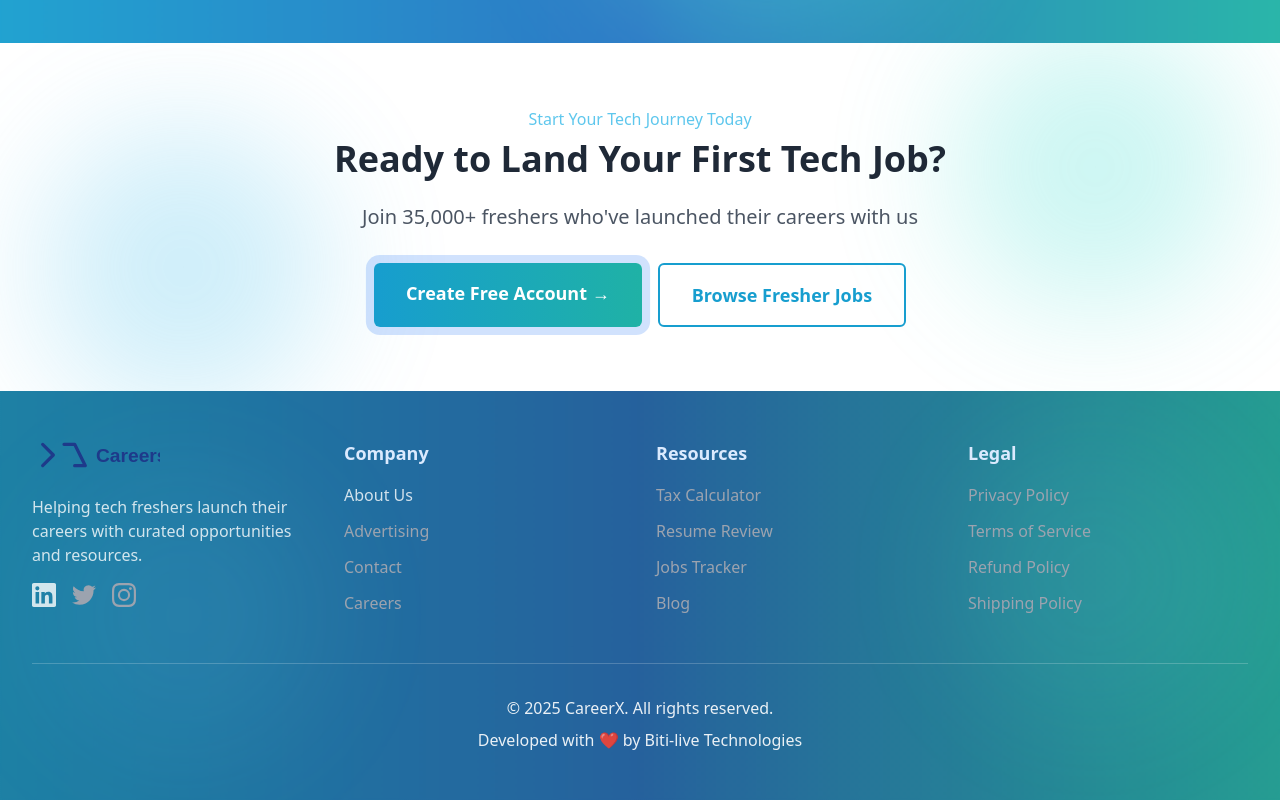
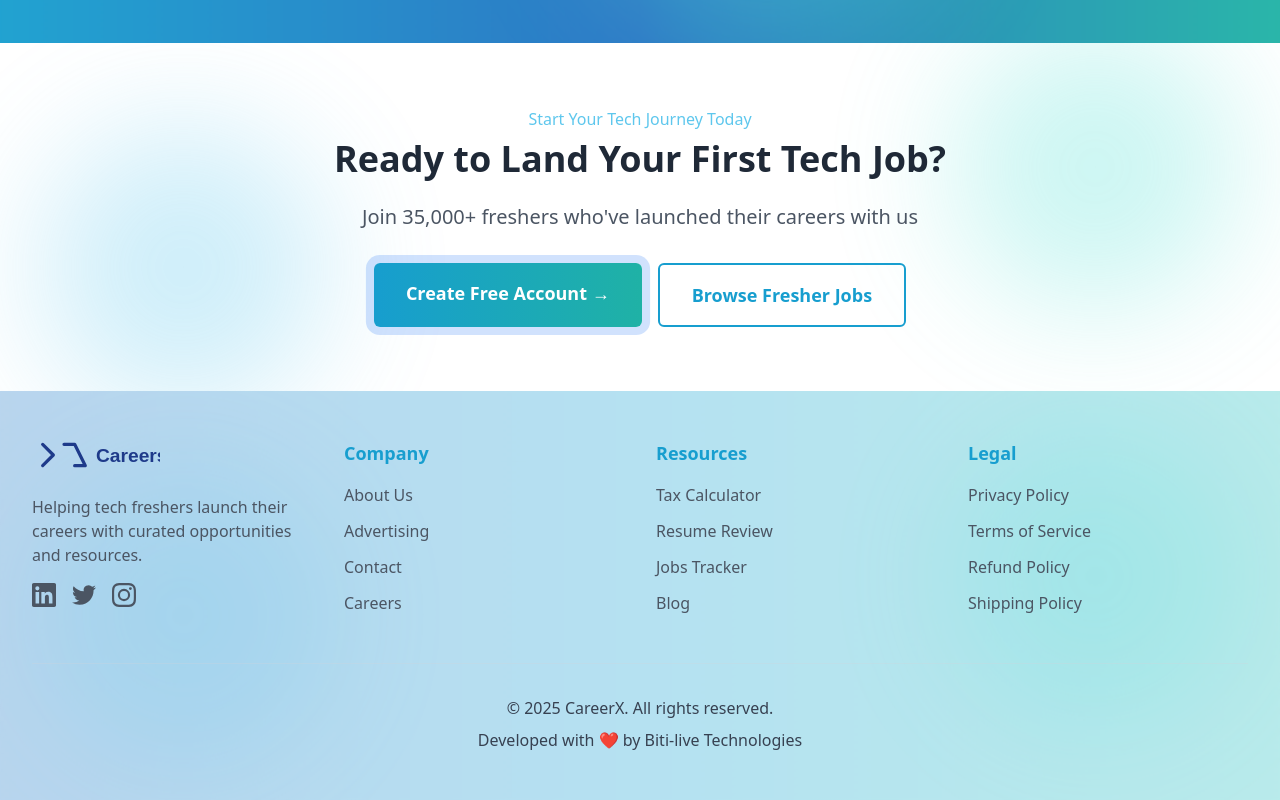
Before and after one commit to BitHiveTechnologies/X_Career-Website, a Next.js app: page / in a window 1280 px wide. Shown: the part 3858-4658 px from the top of the page. Built offline with nearby package versions, Linux system fonts and the light colour scheme.

Commit message:
Save before restoring backup

```diff
--- a/app/page.tsx
+++ b/app/page.tsx
@@ -1990,11 +1990,11 @@ export default function Page() {
 
             {/* Footer */}
             <footer
-                className="bg-gradient-to-r from-[hsl(196,80%,35%)] via-[hsl(210,70%,35%)] to-[hsl(175,70%,35%)] backdrop-blur-md text-white relative overflow-hidden"
+                className="bg-gradient-to-r from-[hsl(210,60%,85%)] via-[hsl(196,70%,85%)] to-[hsl(175,60%,85%)] text-gray-800 relative overflow-hidden"
                 data-oid="3thd4hw"
             >
                 {/* Subtle animated background elements */}
-                <div className="absolute inset-0 overflow-hidden opacity-10" data-oid="g23xp.0">
+                <div className="absolute inset-0 overflow-hidden opacity-20" data-oid="g23xp.0">
                     <div
                         className="absolute top-20 left-10 w-72 h-72 bg-[hsl(196,80%,65%)] rounded-full blur-3xl animate-blob animation-delay-2000"
                         data-oid="2gjrqj3"
@@ -2004,9 +2004,9 @@ export default function Page() {
                         data-oid="u722:sj"
                     ></div>
                 </div>
-                {/* Frosted glass overlay */}
+                {/* Subtle overlay */}
                 <div
-                    className="absolute inset-0 bg-white/5 backdrop-blur-[1px]"
+                    className="absolute inset-0 bg-[hsl(196,80%,45%)]/5 backdrop-blur-[1px]"
                     data-oid="0ybcbpm"
                 ></div>
                 <div
@@ -2016,18 +2016,18 @@ export default function Page() {
                     <div className="grid md:grid-cols-4 gap-8" data-oid="mv5:ho_">
                         <div data-oid="084ju9w">
                             <div className="mb-6" data-oid="ef3o64e">
-                                <div className="text-white" data-oid="m9dhq5u">
+                                <div className="text-[hsl(196,80%,45%)]" data-oid="m9dhq5u">
                                     <Logo data-oid="wur2:xh" />
                                 </div>
                             </div>
-                            <p className="text-white/80 mb-4" data-oid="bqzosa0">
+                            <p className="text-gray-600 mb-4" data-oid="bqzosa0">
                                 Helping tech freshers launch their careers with curated
                                 opportunities and resources.
                             </p>
                             <div className="flex space-x-4" data-oid="t5hrm1f">
                                 <a
                                     href="/linkedin"
-                                    className="text-white/80 hover:text-white transition-all duration-300"
+                                    className="text-gray-600 hover:text-[hsl(196,80%,45%)] transition-all duration-300"
                                     data-oid="rt:13ay"
                                 >
                                     <svg
@@ -2044,7 +2044,7 @@ export default function Page() {
                                 </a>
                                 <a
                                     href="/twitter"
-                                    className="text-gray-400 hover:text-white transition-all duration-300"
+                                    className="text-gray-600 hover:text-[hsl(196,80%,45%)] transition-all duration-300"
                                     data-oid="tpvo5xq"
                                 >
                                     <svg
@@ -2061,7 +2061,7 @@ export default function Page() {
                                 </a>
                                 <a
                                     href="/instagram"
-                                    className="text-gray-400 hover:text-white transition-all duration-300"
+                                    className="text-gray-600 hover:text-[hsl(196,80%,45%)] transition-all duration-300"
                                     data-oid="nco5oi:"
                                 >
                                     <svg
@@ -2079,14 +2079,17 @@ export default function Page() {
                             </div>
                         </div>
                         <div data-oid="c:0rtx4">
-                            <h3 className="text-lg font-bold mb-4 text-blue-100" data-oid="80z5fro">
+                            <h3
+                                className="text-lg font-bold mb-4 text-[hsl(196,80%,45%)]"
+                                data-oid="80z5fro"
+                            >
                                 Company
                             </h3>
                             <ul className="space-y-3" data-oid="d.0nl_a">
                                 <li data-oid="35doyf6">
                                     <a
                                         href="/about"
-                                        className="text-white/80 hover:text-white transition-all duration-300"
+                                        className="text-gray-600 hover:text-[hsl(196,80%,45%)] transition-all duration-300"
                                         data-oid="dwqvhjj"
                                     >
                                         About Us
@@ -2095,7 +2098,7 @@ export default function Page() {
                                 <li data-oid="m_eavcl">
                                     <a
                                         href="/advertising"
-                                        className="text-gray-400 hover:text-white transition-all duration-300"
+                                        className="text-gray-600 hover:text-[hsl(196,80%,45%)] transition-all duration-300"
                                         data-oid="b75aik0"
                                     >
                                         Advertising
@@ -2104,7 +2107,7 @@ export default function Page() {
                                 <li data-oid="4gfye7z">
                                     <a
                                         href="/contact"
-                                        className="text-gray-400 hover:text-white transition-all duration-300"
+                                        className="text-gray-600 hover:text-[hsl(196,80%,45%)] transition-all duration-300"
                                         data-oid="dvhx3c2"
                                     >
                                         Contact
@@ -2113,7 +2116,7 @@ export default function Page() {
                                 <li data-oid="zn1l2-t">
                                     <a
                                         href="/careers"
-                                        className="text-gray-400 hover:text-white transition-all duration-300"
+                                        className="text-gray-600 hover:text-[hsl(196,80%,45%)] transition-all duration-300"
                                         data-oid="4a9xvqv"
                                     >
                                         Careers
@@ -2122,14 +2125,17 @@ export default function Page() {
                             </ul>
                         </div>
                         <div data-oid="4.c3k_4">
-                            <h3 className="text-lg font-bold mb-4 text-blue-100" data-oid="075ucxe">
+                            <h3
+                                className="text-lg font-bold mb-4 text-[hsl(196,80%,45%)]"
+                                data-oid="075ucxe"
+                            >
                                 Resources
                             </h3>
                             <ul className="space-y-3" data-oid="odfuvx.">
                                 <li data-oid="vx2gvkq">
                                     <a
                                         href="/tax-calculator"
-                                        className="text-gray-400 hover:text-white transition-all duration-300"
+                                        className="text-gray-600 hover:text-[hsl(196,80%,45%)] transition-all duration-300"
                                         data-oid="q6y95ym"
                                     >
                                         Tax Calculator
@@ -2138,7 +2144,7 @@ export default function Page() {
                                 <li data-oid="pawp.w8">
                                     <a
                                         href="/resume-review"
-                                        className="text-gray-400 hover:text-white transition-all duration-300"
+                                        className="text-gray-600 hover:text-[hsl(196,80%,45%)] transition-all duration-300"
                                         data-oid="atvaok9"
                                     >
                                         Resume Review
@@ -2147,7 +2153,7 @@ export default function Page() {
                                 <li data-oid="p9uanln">
                                     <a
                                         href="/jobs-tracker"
-                                        className="text-gray-400 hover:text-white transition-all duration-300"
+                                        className="text-gray-600 hover:text-[hsl(196,80%,45%)] transition-all duration-300"
                                         data-oid="cle5gya"
                                     >
                                         Jobs Tracker
@@ -2156,7 +2162,7 @@ export default function Page() {
                                 <li data-oid="w58jang">
                                     <a
                                         href="/blog"
-                                        className="text-gray-400 hover:text-white transition-all duration-300"
+                                        className="text-gray-600 hover:text-[hsl(196,80%,45%)] transition-all duration-300"
                                         data-oid="5w37un."
                                     >
                                         Blog
@@ -2165,14 +2171,17 @@ export default function Page() {
                             </ul>
                         </div>
                         <div data-oid="1e2kryh">
-                            <h3 className="text-lg font-bold mb-4 text-blue-100" data-oid="qrbikvt">
+                            <h3
+                                className="text-lg font-bold mb-4 text-[hsl(196,80%,45%)]"
+                                data-oid="qrbikvt"
+                            >
                                 Legal
                             </h3>
                             <ul className="space-y-3" data-oid="pqhdej_">
                                 <li data-oid="mqajp73">
                                     <a
                                         href="/privacy-policy"
-                                        className="text-gray-400 hover:text-white transition-all duration-300"
+                                        className="text-gray-600 hover:text-[hsl(196,80%,45%)] transition-all duration-300"
                                         data-oid="wzpjoms"
                                     >
                                         Privacy Policy
@@ -2181,7 +2190,7 @@ export default function Page() {
                                 <li data-oid="ci1ul6n">
                                     <a
                                         href="/terms"
-                                        className="text-gray-400 hover:text-white transition-all duration-300"
+                                        className="text-gray-600 hover:text-[hsl(196,80%,45%)] transition-all duration-300"
                                         data-oid="9:4hp:q"
                                     >
                                         Terms of Service
@@ -2190,7 +2199,7 @@ export default function Page() {
                                 <li data-oid="vx2ye55">
                                     <a
                                         href="/refunds"
-                                        className="text-gray-400 hover:text-white transition-all duration-300"
+                                        className="text-gray-600 hover:text-[hsl(196,80%,45%)] transition-all duration-300"
                                         data-oid="4:.:-.1"
                                     >
                                         Refund Policy
@@ -2199,7 +2208,7 @@ export default function Page() {
                                 <li data-oid="p338pwm">
                                     <a
                                         href="/shipping-policy"
-                                        className="text-gray-400 hover:text-white transition-all duration-300"
+                                        className="text-gray-600 hover:text-[hsl(196,80%,45%)] transition-all duration-300"
                                         data-oid="b.47vpy"
                                     >
                                         Shipping Policy
@@ -2210,7 +2219,7 @@ export default function Page() {
                     </div>
 
                     <div
-                        className="border-t border-white/20 mt-12 pt-8 text-center text-white/90"
+                        className="border-t border-gray-300/30 mt-12 pt-8 text-center text-gray-700"
                         data-oid="rrqi6eb"
                     >
                         <p className="mb-2" data-oid="jczuknr">
```
